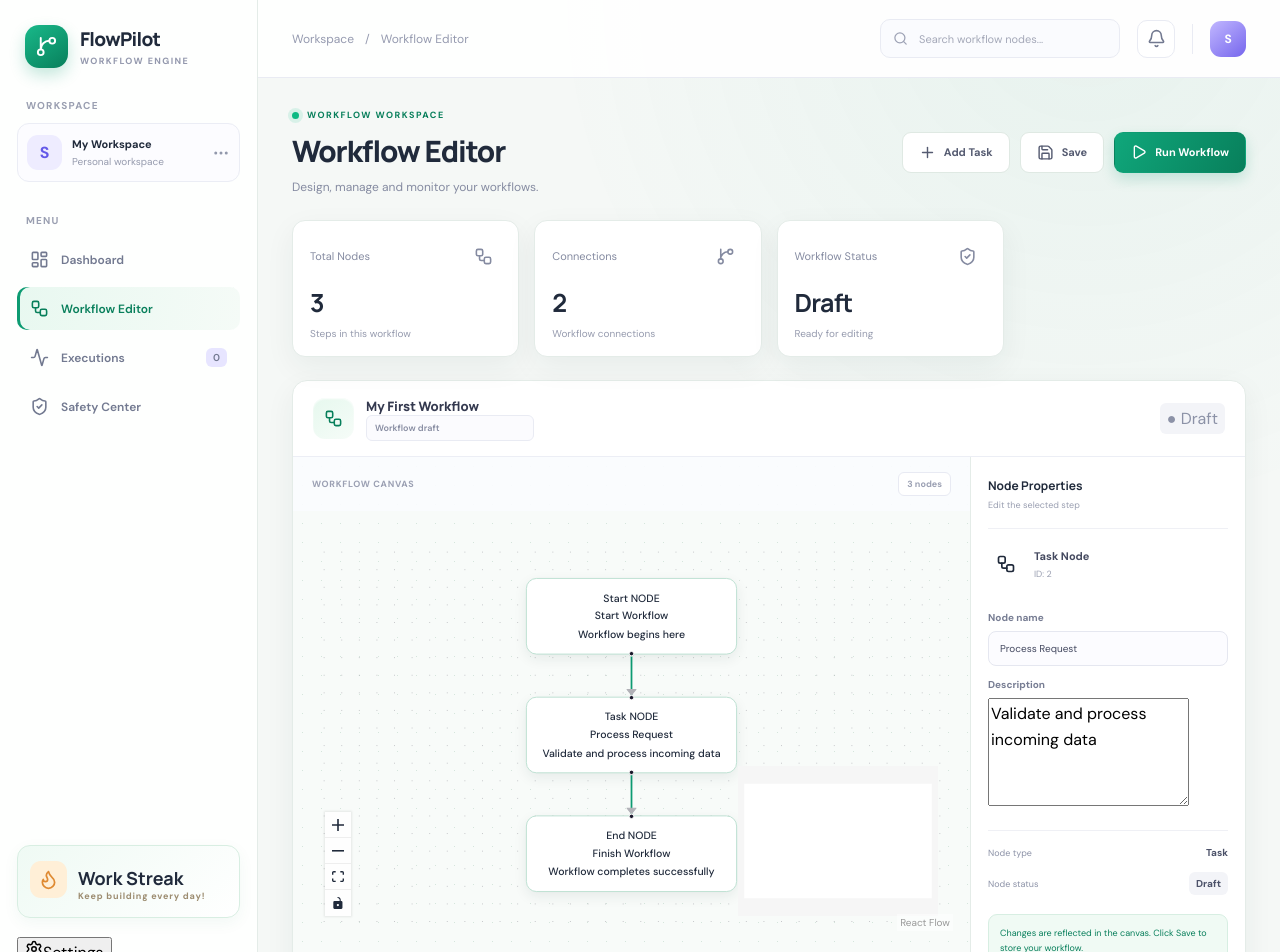
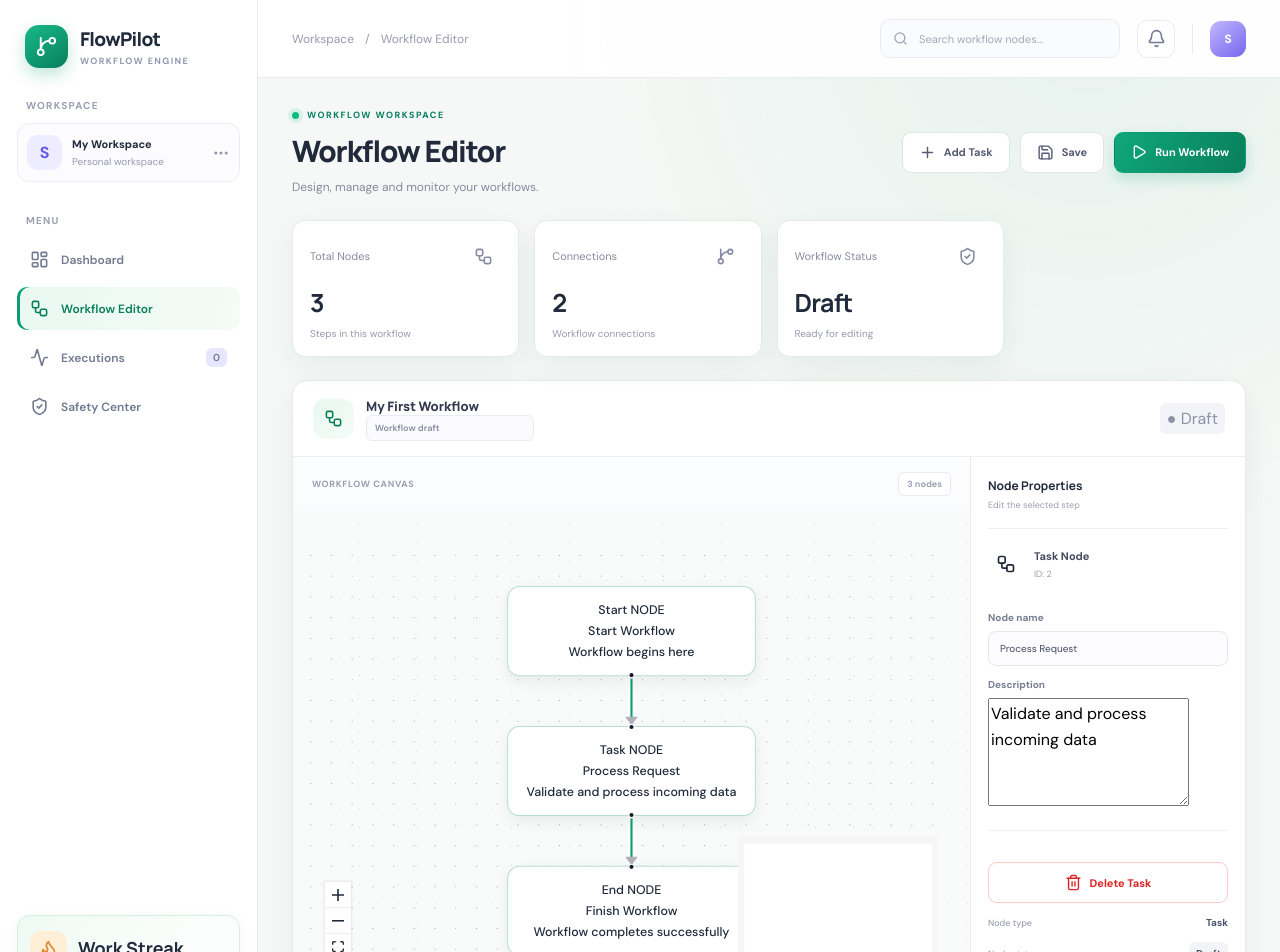
Before and after one commit to Peakseeker/distributed-workflow-engine, a React (Vite) app in the folder frontend/: page / in a window 1280 px wide. Shown: the top 952 px of the page. Built offline with nearby package versions, Linux system fonts and the light colour scheme.

Commit message:
Add delete task feature

```diff
--- a/frontend/src/App.tsx
+++ b/frontend/src/App.tsx
@@ -1,3 +1,4 @@
+
 import { useCallback, useEffect, useState } from 'react'
 import {
   ReactFlow,
@@ -31,6 +32,7 @@ import {
   MoreHorizontal,
   Settings,
   Flame,
+  Trash2,
 } from 'lucide-react'
 
 import './App.css'
@@ -263,6 +265,40 @@ function App() {
     setNotice('New task added successfully.')
   }
 
+  const deleteTask = () => {
+    const nodeToDelete = workflowNodes.find(
+      (node) => node.id === selectedNode,
+    )
+
+    if (!nodeToDelete || nodeToDelete.type !== 'Task') {
+      setNotice('Only Task nodes can be deleted.')
+      return
+    }
+
+    const confirmed = window.confirm(
+      `Are you sure you want to delete "${nodeToDelete.title}"?`,
+    )
+
+    if (!confirmed) return
+
+    const updatedNodes = workflowNodes.filter(
+      (node) => node.id !== selectedNode,
+    )
+
+    setWorkflowNodes(updatedNodes)
+    setFlowNodes(createFlowNodes(updatedNodes))
+    setFlowEdges(createFlowEdges(updatedNodes))
+
+    const nextTask = updatedNodes.find((node) => node.type === 'Task')
+    const nextNode = nextTask ?? updatedNodes[0]
+
+    if (nextNode) {
+      setSelectedNode(nextNode.id)
+    }
+
+    setNotice('Task deleted successfully. Click Save to store the changes.')
+  }
+
   const saveWorkflow = async () => {
     try {
       localStorage.setItem(
@@ -325,6 +361,40 @@ function App() {
     }
   }
 
+  const loadExecutions = async () => {
+    if (!workflowId) {
+      setNotice('Save the workflow first to view its execution history.')
+      return
+    }
+
+    setIsLoadingExecutions(true)
+
+    try {
+      const response = await fetch(
+        `${API_URL}/workflows/${workflowId}/executions`,
+      )
+
+      const data = await response.json()
+
+      if (!response.ok) {
+        throw new Error(data.message || 'Failed to load execution history.')
+      }
+
+      setExecutions(data.executions ?? [])
+      setNotice(
+        `Loaded ${data.executions?.length ?? 0} execution record(s).`,
+      )
+    } catch (error) {
+      setNotice(
+        error instanceof Error
+          ? error.message
+          : 'Could not load execution history.',
+      )
+    } finally {
+      setIsLoadingExecutions(false)
+    }
+  }
+
   const runWorkflow = async () => {
     if (workflowNodes.length < 2) {
       setNotice('Add workflow steps before running.')
@@ -365,8 +435,6 @@ function App() {
               .join(' → ')}`
           : data.message || 'Workflow execution started.',
       )
-
-      await loadExecutions()
     } catch (error) {
       setNotice(
         error instanceof Error
@@ -375,40 +443,6 @@ function App() {
       )
     } finally {
       setIsRunning(false)
-    }
-  }
-
-  const loadExecutions = async () => {
-    if (!workflowId) {
-      setNotice('Save the workflow first to view its execution history.')
-      return
-    }
-
-    setIsLoadingExecutions(true)
-
-    try {
-      const response = await fetch(
-        `${API_URL}/workflows/${workflowId}/executions`,
-      )
-
-      const data = await response.json()
-
-      if (!response.ok) {
-        throw new Error(data.message || 'Failed to load execution history.')
-      }
-
-      setExecutions(data.executions ?? [])
-      setNotice(
-        `Loaded ${data.executions?.length ?? 0} execution record(s).`,
-      )
-    } catch (error) {
-      setNotice(
-        error instanceof Error
-          ? error.message
-          : 'Could not load execution history.',
-      )
-    } finally {
-      setIsLoadingExecutions(false)
     }
   }
 
@@ -825,6 +859,22 @@ function App() {
 
                         <div className="property-divider" />
 
+                        {currentNode.type === 'Task' && (
+                          <button
+                            className="button button-secondary"
+                            style={{
+                              width: '100%',
+                              marginTop: '16px',
+                              color: '#dc2626',
+                              borderColor: '#fecaca',
+                            }}
+                            onClick={deleteTask}
+                          >
+                            <Trash2 size={17} />
+                            Delete Task
+                          </button>
+                        )}
+
                         <div className="property-info">
                           <span>Node type</span>
                           <strong>{currentNode.type}</strong>
```
